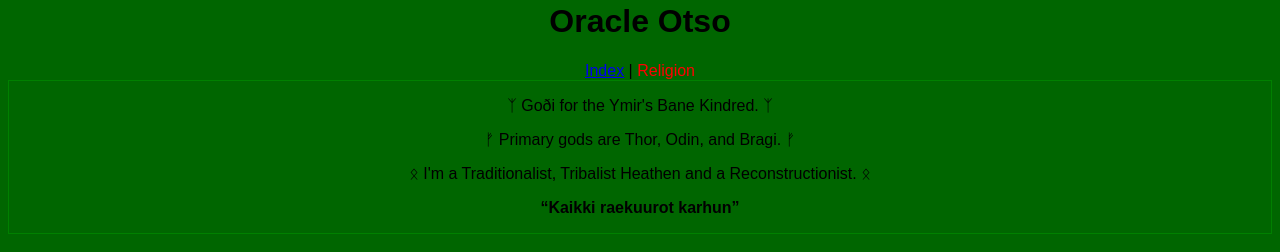
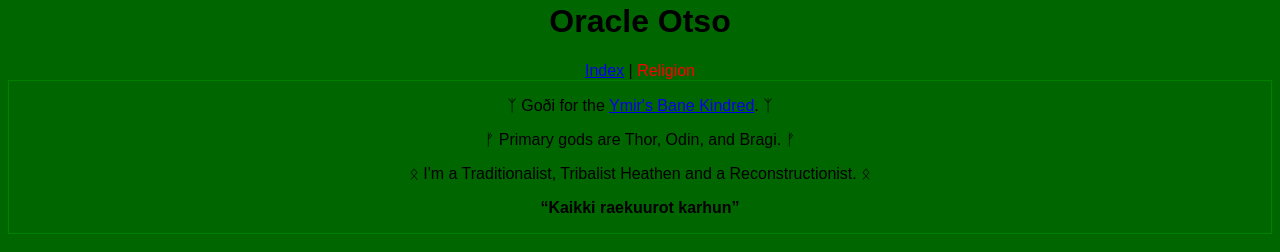
Before and after one commit to nordicshaman/nordicshaman.github.io, a plain HTML site: page religion.html in a window 1280 px wide. Shown: the part 180-432 px from the top of the page. Drawn offline with Linux system fonts and the light colour scheme.

Commit message:
Added a hyperlink to the Ymir's Bane page

```diff
--- a/religion.html
+++ b/religion.html
@@ -11,7 +11,7 @@
             <span style="color: red">Religion</span>
         </div>
         <div class="boxed">
-        <p>&#5833; Goði for the Ymir's Bane Kindred. &#5833;</p>
+        <p>&#5833; Goði for the <a href="https://www.facebook.com/YmirsBane/">Ymir's Bane Kindred</a>. &#5833;</p>
         <p>	&#5792; Primary gods are Thor, Odin, and Bragi. &#5792;</p>
         <p>&#5855; I'm a Traditionalist, Tribalist Heathen and a Reconstructionist. &#5855;</p>
         <p><b><q>Kaikki raekuurot karhun</q></b></p>
```
